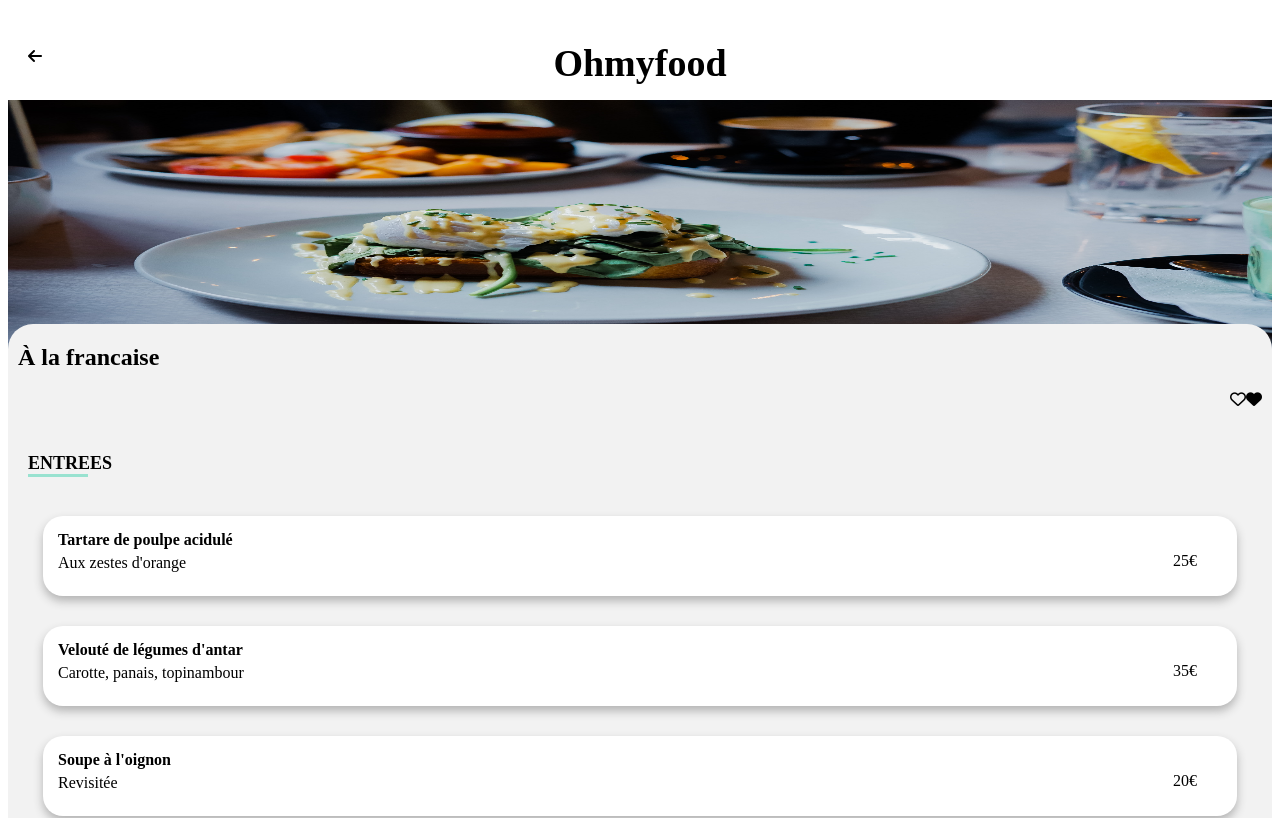
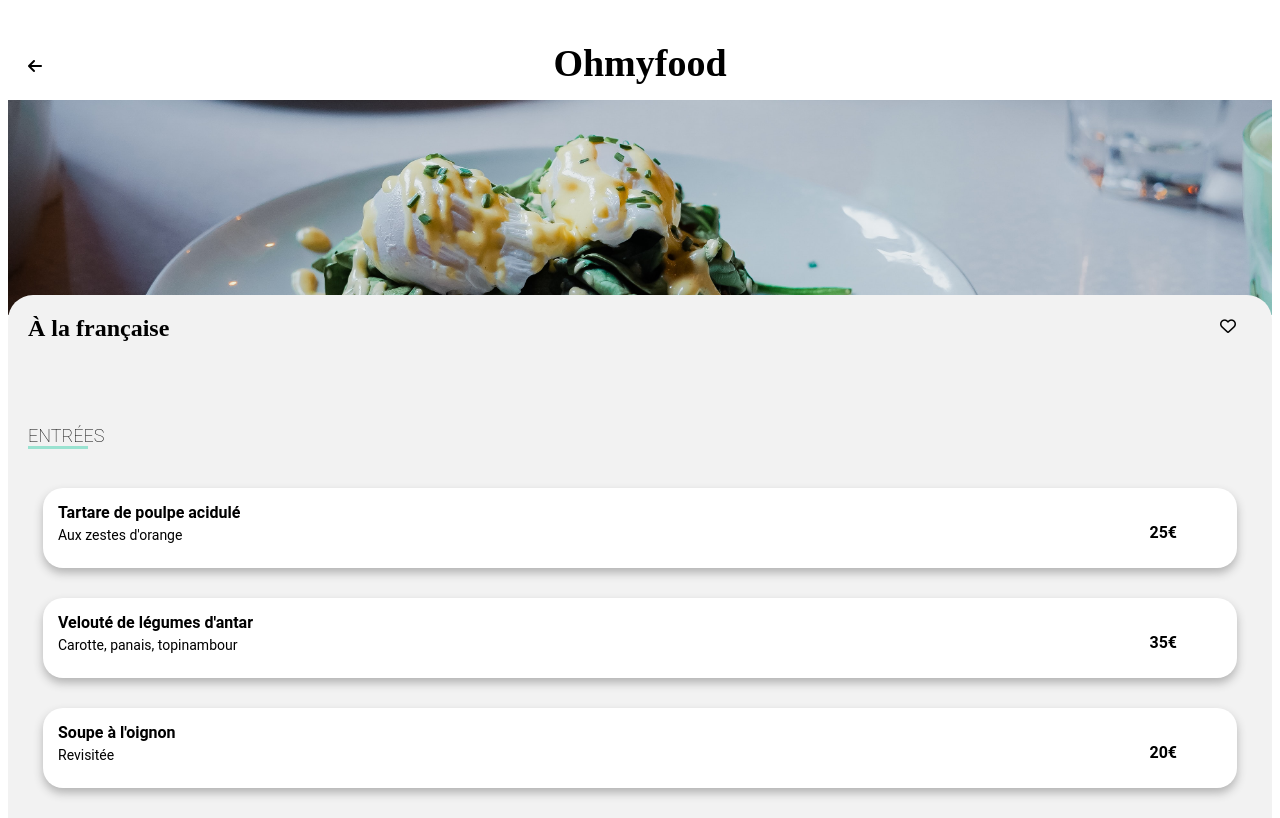
Before and after one commit to KAHRLA/CarlaRamos_P3_01112021, a plain HTML site: page page3-3.html in a window 1280 px wide. Shown: the top 818 px of the page. Drawn offline with Linux system fonts and the light colour scheme; a web font is replaced by a local one.

Commit message:
positionement coeur page d'accueil

```diff
--- a/page3-3.html
+++ b/page3-3.html
@@ -2,6 +2,7 @@
 <html>
     <head>
         <meta charset="utf-8" />
+        <meta name="viewport" content="width=device-width, initial-scale=1, shrink-to-fit=no" />
         <link rel="preconnect" href="https://fonts.googleapis.com">
         <link rel="preconnect" href="https://fonts.gstatic.com" crossorigin>
         <link href="https://fonts.googleapis.com/css2?family=Shrikhand&display=swap"rel="stylesheet">
@@ -18,86 +19,84 @@
         <img src="images/toa.jpg" alt="image-restaurant" />
        </div>
 <section id="section-menu">
-
-    <h1> À la francaise </h1>
-    <div class="corazon">
+    <h1> À la française </h1>
+    <div class="heart">
         <span class="white-heart"><i class="far fa-heart"></i></span>
         <span class="black-heart"><i class="fas fa-heart"></i></span>
     </div>
-
 <div class="conteneur-service">
-    <h4>ENTREES</h4>
+    <h4>ENTRÉES</h4>
     <div class="menu">
         <div class="plat">Tartare de poulpe acidulé</div>
         <div class="compliment">Aux zestes d'orange</div>
-        <div class="prix">25€</div>
+        <div class="prix">25€
         <span class="icon"><i class="fas fa-check-circle"></i></span>
     </div>
-
+    </div>
     <div class="menu">
         <div class="plat">Velouté de légumes d'antar</div>
         <div class="compliment">Carotte, panais, topinambour</div>
-        <div class="prix">35€</div>
+        <div class="prix">35€
         <span class="icon"><i class="fas fa-check-circle"></i></span>
     </div>
-
+    </div>
     <div class="menu">
         <div class="plat">Soupe à l'oignon</div>
         <div class="compliment">Revisitée</div>
-        <div class="prix">20€</div>
+        <div class="prix">20€
         <span class="icon"><i class="fas fa-check-circle"></i></span>
     </div>
 </div>
-
+</div>
 <div class="conteneur-service">
     <h4>PLATS</h4>
     <div class="menu">
        <div class="plat">Coquilles Saint-Jacques</div>
        <div class="compliment">Accompagnées d'une purée de panais</div>
-       <div class="prix">40€</div>
+       <div class="prix">40€
        <span class="icon"><i class="fas fa-check-circle"></i></span>
     </div>
-
+    </div>
     <div class="menu">
         <div class="plat">Magret de canard</div>
         <div class="compliment">Et parmentier de pommes de terre</div>
-        <div class="prix">35€</div>
+        <div class="prix">35€
         <span class="icon"><i class="fas fa-check-circle"></i></span>
     </div>
-
+    </div>
     <div class="menu">
         <div class="plat">Pigeonneau d’Ille-et-Vilaine</div>
         <div class="compliment">Sur son lit de gnocchis aux légumes</div>
-        <div class="prix">44€</div>
+        <div class="prix">44€
         <span class="icon"><i class="fas fa-check-circle"></i></span>
      </div>
 </div>
-
+</div>
 <div class="conteneur-service">
     <h4>DESSSERTS</h4>
     <div class="menu">
         <div class="plat">Pétales de violettes glacés</div>
         <div class="compliment">Et purée de noisettes</div>
-        <div class="prix">18€</div>
+        <div class="prix">18€
        <span class="icon"><i class="fas fa-check-circle"></i></span>
     </div>
-
+    </div>
     <div class="menu">
         <div class="plat">Fondant au chocolat</div>
         <div class="compliment">Revisité</div>
-        <div class="prix">22€</div>
+        <div class="prix">22€
         <span class="icon"><i class="fas fa-check-circle"></i></span>
     </div>
-
+    </div>
     <div class="menu">
         <div class="plat">Millefeuille croustillant</div>
         <div class="compliment">Myrtilles et pâte d’amande</div>
-        <div class="prix">23€</div>
+        <div class="prix">23€
         <span class="icon"><i class="fas fa-check-circle"></i></span>
     </div>
 </div>
-
-<button type="button" class="restaurant-intro" style="">
+</div>
+<button type="button" class="restaurant-intro" >
     Commander
   </button>
 </section>
--- a/styles.css
+++ b/styles.css
@@ -10,8 +10,7 @@ a {
   {
   display: flex;
   justify-content: center;
-  margin: 30px;
-  height:40px;
+  height:30px;
 }
 .recherche {
   display: flex;
@@ -72,7 +71,7 @@ a {
 .conteneur-fonctionnement, .bottun-filtre{
   align-items: center;
 }
-.bottun-filtre  {
+.bouton-filtre  {
   display: flex;
   align-items:center;
   border-radius: 22px;
@@ -83,11 +82,11 @@ a {
   height: 75px;
   margin: 30px;
 }
-.bottun-filtre i{color: gray;
+.bouton-filtre i{color: gray;
 }
-#bottun-filtre3 i{color: #9356DC;
+#bouton-filtre3 i{color: #9356DC;
 }
-.bottun-filtre .cercle {
+.bouton-filtre .cercle {
   width: 25px;
   height: 25px;
   border-radius: 50%;
@@ -102,7 +101,7 @@ a {
  margin: 5px 0 0 0;
  left: -10px
 }
-.bottun-filtre:hover {
+.bouton-filtre:hover {
 background-color : #f0aedf;
 }
  /*retaurants*/
@@ -179,15 +178,28 @@ border-radius: top 15px;
 .corazon {
   display: flex;
   justify-content: flex-end;
-  margin-right: 10px;
   position: relative;
+  top: 5px;
+  z-index: 2;
+  margin-right: 20px;
+  color: black;
 }
-.corazon i{
-  text-decoration: none;
+.heart {
+  display: flex;
+  justify-content: flex-end;
+  position: relative;
+  bottom: 45px;
+  z-index: 1;
+  margin-right: 20px;
+  color: black;
 }
-.corazon :hover a{
-  background-color: linear-gradient(-5deg, #9356DC 20%, #FF79DA);
+.black-heart i, .icon {
+  position: relative;
+  z-index: 1;
+  opacity: 1;
+  color: transparent;
 }
+
 footer {
  padding:30px;
  background-color: black;
@@ -216,7 +228,7 @@ footer {
 header a{
  color: black;
  position: relative;
- top: 40px;
+ top: 50px;
  padding: 20px;
 }
 header p  {
@@ -228,12 +240,20 @@ header p  {
  padding: 15px 10px;
  margin: 0px;
 }
-.photo-profil img{
-width:100%;
-height: 250px;
+.photo-profil{
+    transform: translate(-0%, -0%);
+    height: 215px;
+    overflow: hidden;
 
 }
-
+.photo-profil img{
+  width: 100%;
+  min-width: 220px;
+  position: relative;
+  top: 50%;
+  left: 50%;
+  transform: translate(-50%, -50%);
+}
  .conteneur-service h4{
 font-size:18px;
 border-bottom: solid 3px #99E2D0;
@@ -244,20 +264,24 @@ width: 60px;
   flex-direction: column;
   justify-content: space-between;
   background-color: #F2F2F2;
-  margin: 0px;
   border-radius: 25px 25px 0px 0px;
   position:relative;
-  Bottom: 30px;
+  bottom: 20px;
+  z-index:1 ;
+  font-family: Roboto, sans-serif;
   }
-  #section-menu h1{
+  #section-menu h1 {
     font-family: 'Shrikhand';
-    margin-left:10px
+   margin-left: 20px;
 }
 .conteneur-service{
   display: flex;
   flex-direction: column;
   justify-content: space-between;
   margin: 20px;
+}
+.conteneur-service h4{
+  font-weight :lighter ;
 }
 .menu{
   background-color: white;
@@ -274,18 +298,25 @@ width: 60px;
 }
 .compliment{
   margin: 5px;
+  font-size: 14px;
 }
 .prix{
   display: flex;
   justify-content: flex-end;
-  margin-right: 10px;
+  margin-right: 30px;
   position: relative;
   bottom: 45px;
   padding: 20px;
+  font-size: 16px;
+    font-weight: bold;
 }
-
-.icon :hover{
+.icon i
+{
+  padding-left: 10px;
+  border-radius: 0px 10px 10px 0px;
+  position:absolute;
+  z-index: 1;
   display: flex;
   justify-content: flex-end;
-  margin-right: 10px;
-}
+
+  }
```
Also changed, not shown: index.html (+4 -4 lines), page1-1.html (+28 -21 lines), page2-2.html (+22 -21 lines), page4-4.html (+22 -21 lines).
